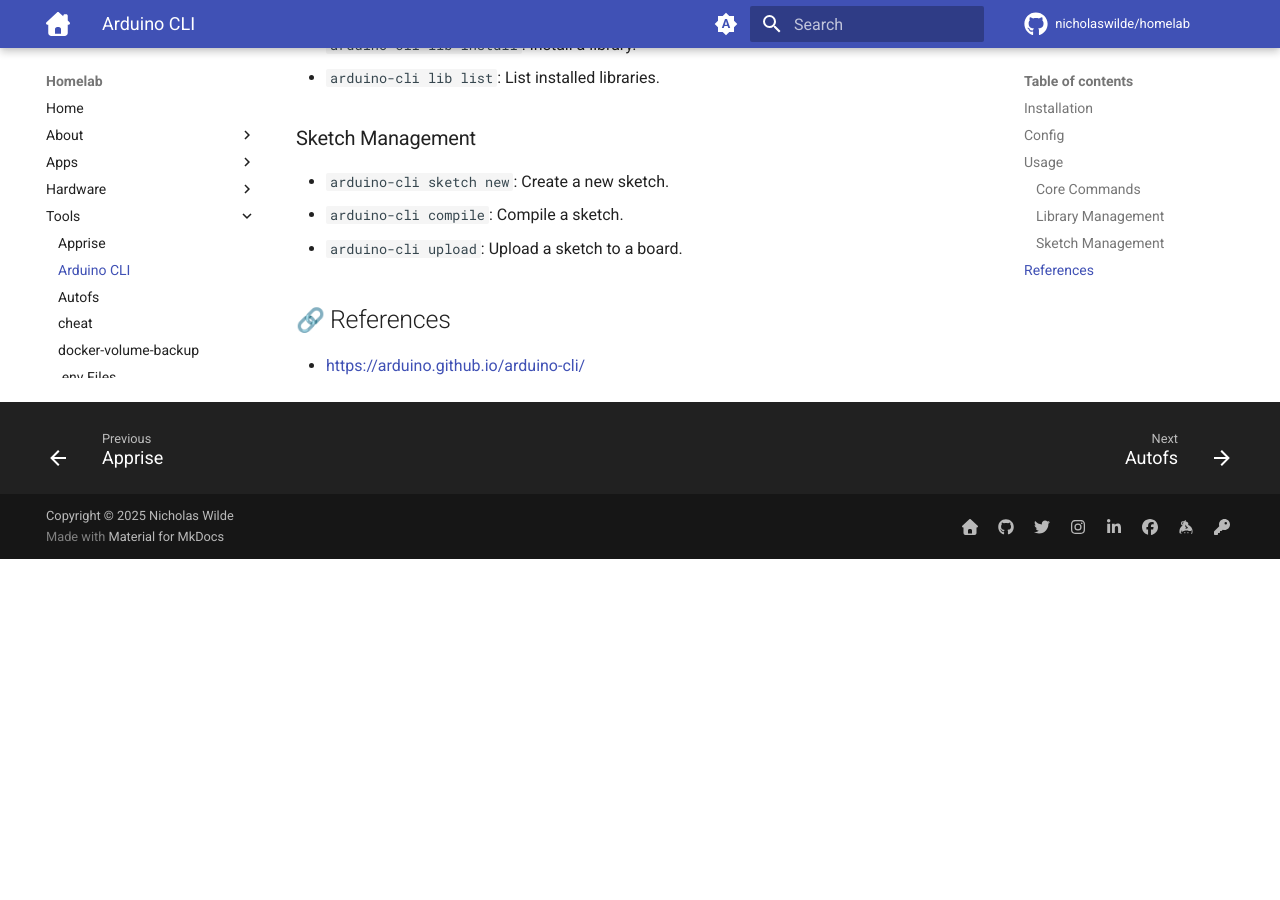
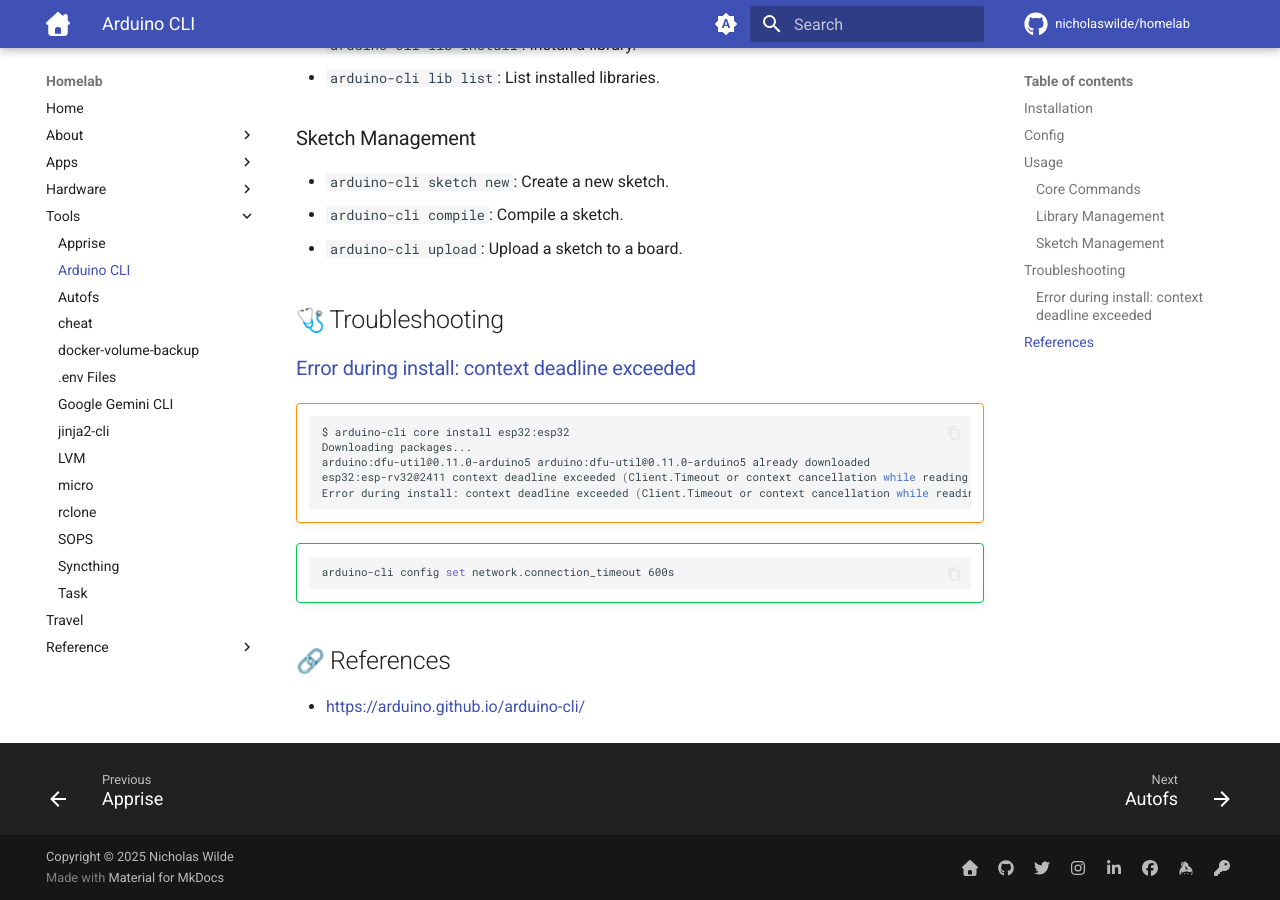
Before and after one commit to nicholaswilde/homelab, an MkDocs documentation site: the page built from docs/tools/arduino-cli.md, in a window 1280 px wide and 900 px high, scrolled down 2292 px. Built offline with MkDocs 1.6.1 and Material for MkDocs 9.7.7, drawn with Linux system fonts in a browser that asks for light colours; emoji names are drawn with the system emoji font; comment, search, counter and statistics services are not loaded; before the commit the page ends 2851 px from its top, so only the background shows below that.

Commit message:
update
Signed-off-by: nιcнolaѕ wιlde <ncwilde43@gmail.com>

````diff
--- a/docs/tools/arduino-cli.md
+++ b/docs/tools/arduino-cli.md
@@ -119,8 +119,29 @@
 - `arduino-cli compile`: Compile a sketch.
 - `arduino-cli upload`: Upload a sketch to a board.
 
+## :stethoscope: Troubleshooting
+
+### [Error during install: context deadline exceeded][2]
+
+!!! warning ""
+
+    ```shell
+    $ arduino-cli core install esp32:esp32
+    Downloading packages...
+    arduino:dfu-util@0.11.0-arduino5 arduino:dfu-util@0.11.0-arduino5 already downloaded
+    esp32:esp-rv32@2411 context deadline exceeded (Client.Timeout or context cancellation while reading body)
+    Error during install: context deadline exceeded (Client.Timeout or context cancellation while reading body)
+    ```
+
+!!! success ""
+
+    ```shell
+    arduino-cli config set network.connection_timeout 600s
+    ```
+
 ## :link: References
 
 - <https://arduino.github.io/arduino-cli/>
 
 [1]: <https://arduino.github.io/arduino-cli/>
+[2]: <https://forum.arduino.cc/t/error-during-install-context-deadline-exceeded/1384509/2>
````
